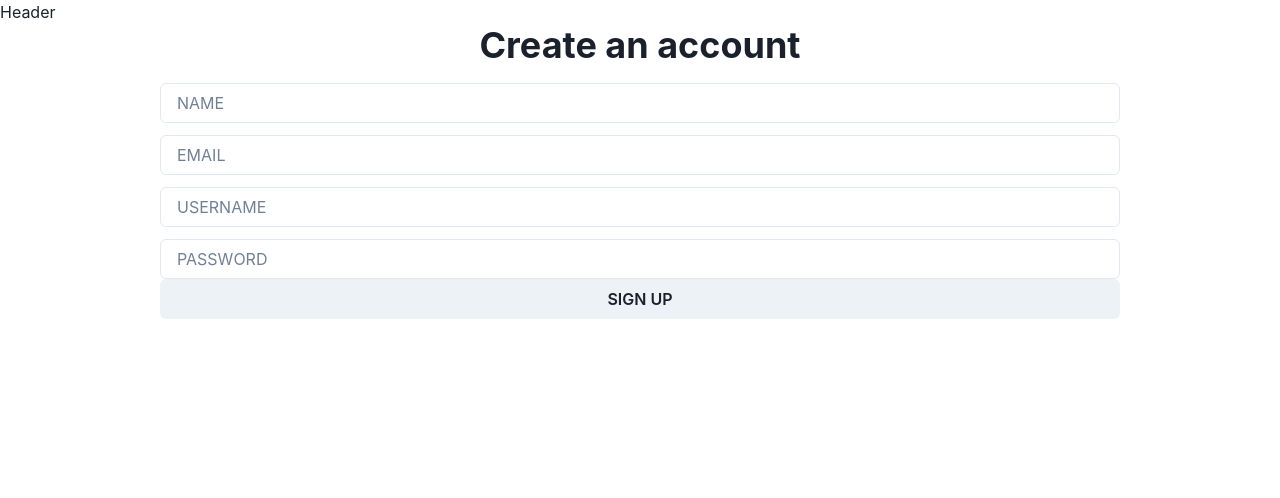
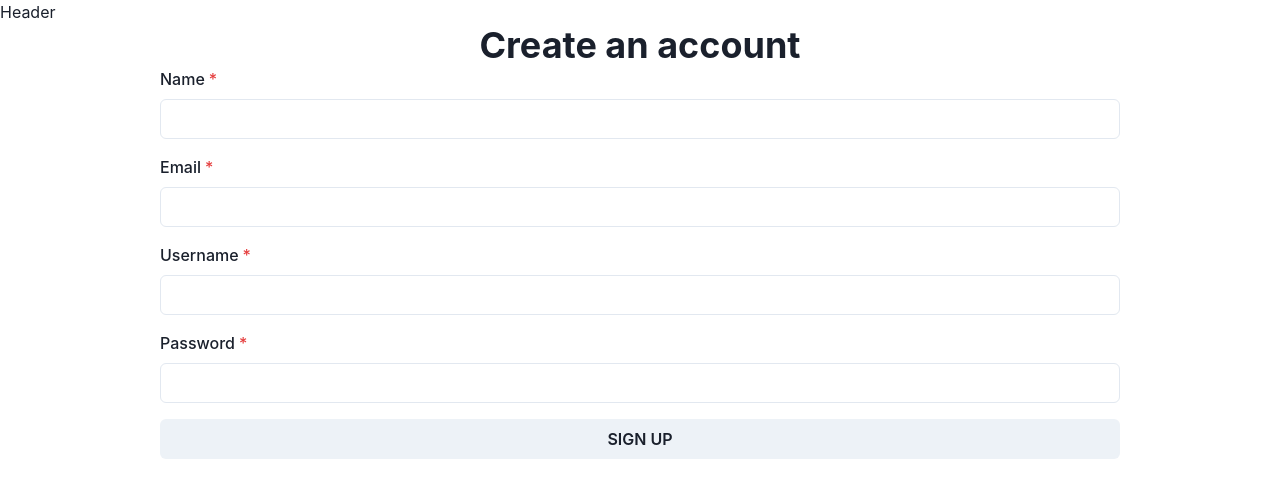
Before and after one commit to charlenexu20/cwc-todo-list, a React (Create React App) app in the folder client/: page /sign-up in a window 1280 px wide. Shown: the top 498 px of the page. Built offline with nearby package versions, Linux system fonts and the light colour scheme.

Commit message:
Add form control and error messages for sign-up form

```diff
--- a/client/src/Pages/SignUp.tsx
+++ b/client/src/Pages/SignUp.tsx
@@ -1,4 +1,12 @@
-import { Box, Button, Heading, Input } from "@chakra-ui/react";
+import {
+  Box,
+  Button,
+  FormControl,
+  FormErrorMessage,
+  FormLabel,
+  Heading,
+  Input,
+} from "@chakra-ui/react";
 import axios from "axios";
 import { useState } from "react";
 
@@ -8,32 +16,51 @@ const SignUp = () => {
   const [username, setUsername] = useState("");
   const [password, setPassword] = useState("");
 
+  const [submitClickedName, setSubmitClickedName] = useState(false);
+  const [submitClickedEmail, setSubmitClickedEmail] = useState(false);
+  const [submitClickedUsername, setSubmitClickedUsername] = useState(false);
+  const [submitClickedPassword, setSubmitClickedPassword] = useState(false);
+
+  const isErrorName = name === "" && submitClickedName;
+  const isErrorEmail = email === "" && submitClickedEmail;
+  const isErrorUsername = username === "" && submitClickedUsername;
+  const isErrorPassword = password === "" && submitClickedPassword;
+
   const handleNameChange = (e: any) => {
+    setSubmitClickedName(false);
     const value = e.target.value;
-    console.log(value);
     setName(value);
   };
 
   const handleEmailChange = (e: any) => {
+    setSubmitClickedEmail(false);
     const value = e.target.value;
-    console.log(value);
     setEmail(value);
   };
 
   const handleUsernameChange = (e: any) => {
+    setSubmitClickedUsername(false);
     const value = e.target.value;
-    console.log(value);
     setUsername(value);
   };
 
   const handlePasswordChange = (e: any) => {
+    setSubmitClickedPassword(false);
     const value = e.target.value;
-    console.log(value);
     setPassword(value);
   };
 
   const handleSubmit = () => {
-    axios.post("http://localhost:3001/auth/sign-up", {
+    setSubmitClickedName(true);
+    setSubmitClickedEmail(true);
+    setSubmitClickedUsername(true);
+    setSubmitClickedPassword(true);
+
+    if (name === "" || email === "" || username === "" || password === "") {
+      console.log("ERRORS");
+    } else {
+      axios
+        .post("http://localhost:3001/auth/sign-up", {
           name,
           email,
           username,
@@ -41,23 +68,65 @@ const SignUp = () => {
         })
         .then((response) => {
           console.log("RESPONSE", response);
+          setName("");
+          setEmail("");
+          setUsername("");
+          setPassword("");
+          setSubmitClickedName(false);
+          setSubmitClickedEmail(false);
+          setSubmitClickedUsername(false);
+          setSubmitClickedPassword(false);
         });
+    }
   };
 
   return (
     <Box>
       <Heading textAlign="center">Create an account</Heading>
-    <Box maxW="75%" m="0 auto" mt={4}>
-      <Box display="flex" flexDirection="column" gap={3}>
-        <Input placeholder="NAME" type="text" onChange={handleNameChange}/>
-        <Input placeholder="EMAIL" type="email" onChange={handleEmailChange} />
-        <Input placeholder="USERNAME" type="text" onChange={handleUsernameChange} />
-        <Input placeholder="PASSWORD" type="password" onChange={handlePasswordChange} />
-      </Box>
-      <Button w="100%" onClick={handleSubmit}>SIGN UP</Button>
+      <Box
+        maxW="75%"
+        display="flex"
+        flexDirection="column"
+        alignItems="center"
+        margin="0 auto"
+        gap={4}
+      >
+        <FormControl isInvalid={isErrorName} isRequired>
+          <FormLabel>Name</FormLabel>
+          <Input type="text" value={name} onChange={handleNameChange} />
+          {!isErrorName ? null : (
+            <FormErrorMessage>Please enter your full name.</FormErrorMessage>
+          )}
+        </FormControl>
+        <FormControl isInvalid={isErrorEmail} isRequired>
+          <FormLabel>Email</FormLabel>
+          <Input type="email" value={email} onChange={handleEmailChange} />
+          {!isErrorEmail ? null : (
+            <FormErrorMessage>
+              Please enter a valid email address.
+            </FormErrorMessage>
+          )}
+        </FormControl>
+        <FormControl isInvalid={isErrorUsername} isRequired>
+          <FormLabel>Username</FormLabel>
+          <Input type="text" value={username} onChange={handleUsernameChange} />
+          {!isErrorUsername ? null : (
+            <FormErrorMessage>Please enter a username.</FormErrorMessage>
+          )}
+        </FormControl>
+        <FormControl isInvalid={isErrorPassword} isRequired>
+          <FormLabel>Password</FormLabel>
+          <Input type="text" value={password} onChange={handlePasswordChange} />
+          {!isErrorPassword ? null : (
+            <FormErrorMessage>Please enter a password.</FormErrorMessage>
+          )}
+        </FormControl>
+        <Button w="100%" onClick={handleSubmit}>
+          SIGN UP
+        </Button>
       </Box>
     </Box>
   );
-}
+};
 
 export default SignUp;
```
Lines whose indentation alone changed are shown as unchanged.
